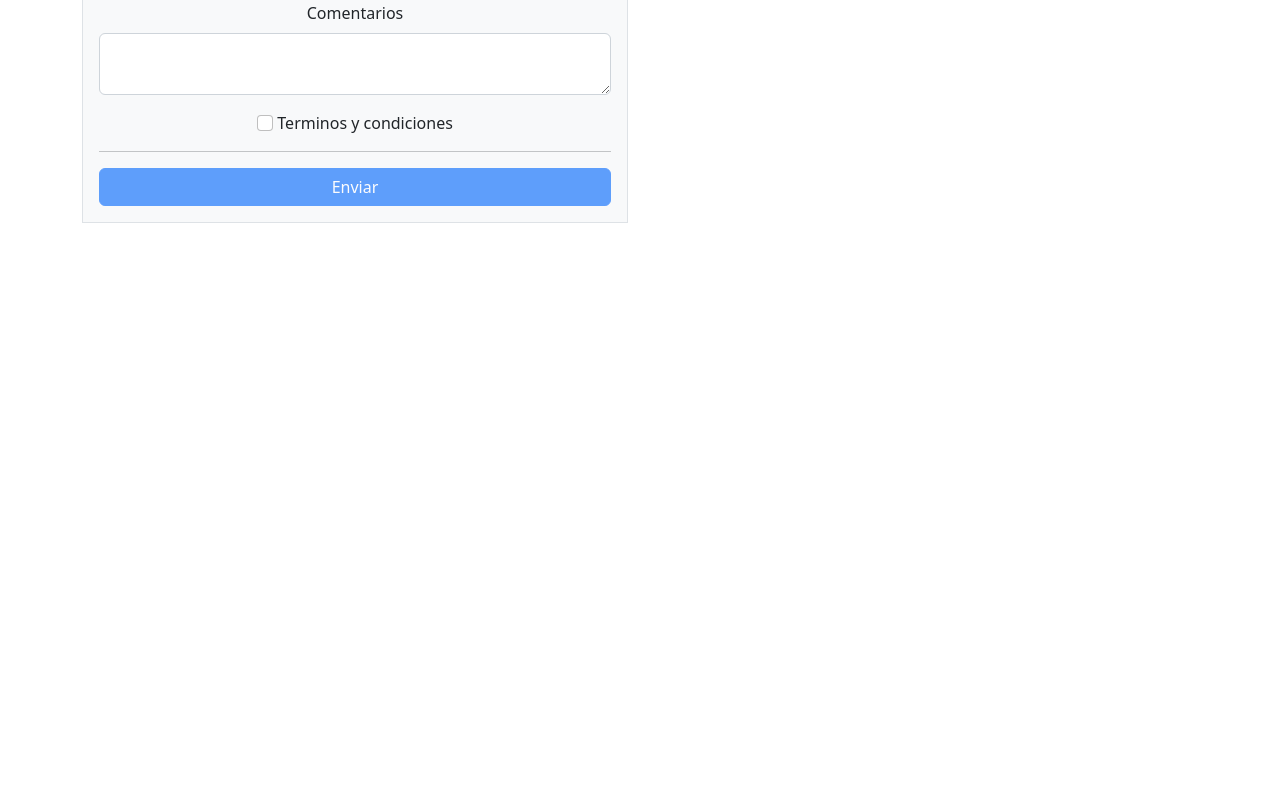
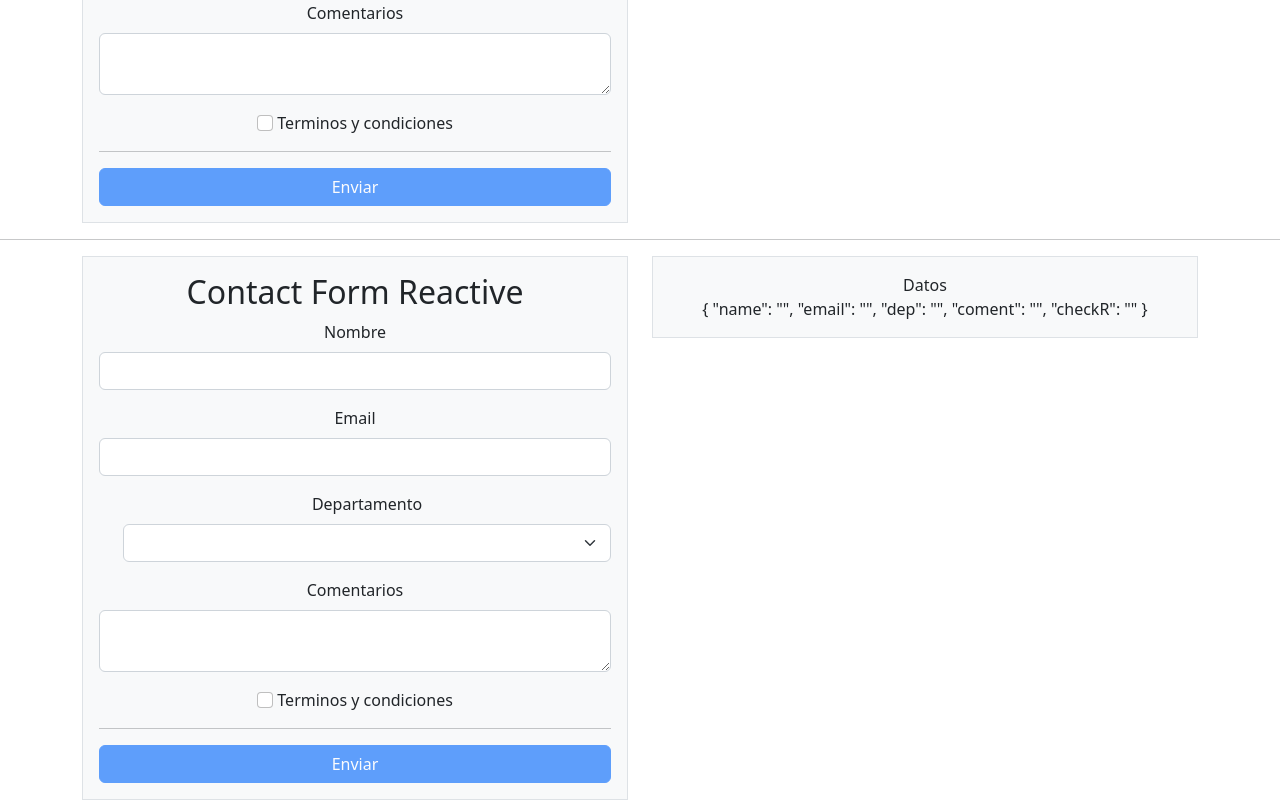
Before and after one commit to CesarKass/AngularForm, an Angular app: page / in a window 1280 px wide. Shown: the part 320-1120 px from the top of the page. Before the commit the page ends 800 px from the top, so only its background shows below. Built offline with nearby package versions, Linux system fonts and the light colour scheme.

Commit message:
Form reactive and validate

```diff
--- a/src/app/app.component.html
+++ b/src/app/app.component.html
@@ -1 +1,3 @@
 <app-contact-form></app-contact-form>
+<hr>
+<app-contact-reactive></app-contact-reactive>
--- /dev/null
+++ b/src/app/components/contact-reactive/contact-reactive.component.html
@@ -0,0 +1,69 @@
+<div class="container text-center">
+    <div class="row">
+        <div class="col-md-6">
+            <div class="p-3 border bg-light">
+                <h2>Contact Form Reactive</h2>
+                <form (ngSubmit)="onSubmit()" [formGroup]="contactForm">
+                    <div class="mb-3">
+                        <label for="name" class="form-label">Nombre</label>
+                        <input type="text" class="form-control" id="name" name="name" required formControlName="name">
+                        <div *ngIf="contactForm.get('name')?.touched && contactForm.get('name')?.errors?.['required']" class="alert alert-danger">
+                            Ingrese nombre
+                        </div>
+                        <div *ngIf="contactForm.get('name')?.touched && contactForm.get('name')?.errors?.['minlength']" class="alert alert-danger">
+                            Minimo {{contactForm.get('name')?.errors?.['minlength']?.requiredLength}} caracteres
+                        </div>
+                    </div>
+                    <div class="mb-3">
+                        <label for="email" class="form-label">Email</label>
+                        <input type="text" class="form-control" id="email" name="email" required formControlName="email">
+                        <div *ngIf="contactForm.get('email')?.touched && contactForm.get('email')?.errors?.['required']" class="alert alert-danger">
+                            Ingrese email
+                        </div>
+                    </div>
+                    <div class="mb-3 form-check">
+                        <label for="dep" class="form-label">Departamento</label>
+                        <select class="form-select" id="dep" name="dep" required formControlName="dep">
+                            <option selected disabled>- Seleccionar -</option>
+                            <option value="1">Ventas</option>
+                            <option value="2">TI</option>
+                            <option value="3">Finanzas</option>
+                        </select>
+                        <div *ngIf="contactForm.get('dep')?.touched && contactForm.get('dep')?.errors?.['required']" class="alert alert-danger">
+                            Seleccione opción
+                        </div>
+                    </div>
+                    <div class="mb-3">
+                        <label for="email" class="form-label">Comentarios</label>
+                        <textarea class="form-control" name="coment" id="coment" row="2" required formControlName="coment"></textarea>
+                        <div *ngIf="contactForm.get('coment')?.touched && contactForm.get('coment')?.errors?.['required']" class="alert alert-danger">
+                            Ingrese comentario
+                        </div>
+                        <div *ngIf="contactForm.get('coment')?.touched && contactForm.get('coment')?.errors?.['minlength']" class="alert alert-danger">
+                            Minimo {{contactForm.get('coment')?.errors?.['minlength']?.requiredLength}} caracteres
+                        </div>
+                    </div>
+                    <div class="mb-3 form-check d-flex justify-content-center">
+                        <input type="checkbox" class="form-check-input" id="checkR" name="checkR" required formControlName="checkR">
+                        &nbsp;
+                        <label class="form-check-label" for="checkR">Terminos y condiciones</label>
+                        <div *ngIf="contactForm.get('checkR')?.touched && contactForm.get('checkR')?.errors?.['required']" class="alert alert-danger">
+                            Acepte terminos y condiciones
+                        </div>
+                    </div>
+                    <hr>
+                    <div class="d-grid gap-2">
+                        <button class="btn btn-primary" type="button" type="submit" [disabled]="contactForm.invalid">Enviar</button>
+                    </div>
+                </form>
+            </div>
+        </div>
+        <div class="col-md-6">
+            <div class="p-3 border bg-light">
+                Datos
+                <br>
+                {{contactForm.value | json}}
+            </div>
+        </div>
+    </div>
+</div>
--- /dev/null
+++ b/src/app/components/contact-reactive/contact-reactive.component.ts
@@ -0,0 +1,34 @@
+import { Component, OnInit } from '@angular/core';
+import { FormBuilder, FormGroup, Validators } from '@angular/forms';
+
+@Component({
+  selector: 'app-contact-reactive',
+  templateUrl: './contact-reactive.component.html',
+  styleUrls: ['./contact-reactive.component.css']
+})
+export class ContactReactiveComponent implements OnInit {
+  contactForm !: FormGroup;
+  // campo = new FormControl();
+  constructor(
+    private readonly fb: FormBuilder
+  ) { }
+
+  ngOnInit(): void {
+    this.contactForm = this.initForm();
+  }
+
+  onSubmit(): void {
+    console.log(this.contactForm.value);
+  }
+
+  initForm(): FormGroup {
+    return this.fb.group({
+      name : ['', [Validators.required, Validators.minLength(3)]],
+      email : ['', [Validators.required, Validators.minLength(3)]],
+      dep : ['', [Validators.required]],
+      coment : ['', [Validators.required, Validators.minLength(5)]],
+      checkR : ['', [Validators.required]]
+    })
+  }
+
+}
```
Also changed, not shown: src/app/app.module.ts (+6 -3 lines), src/app/components/contact-reactive/contact-reactive.component.css (added), 1 other file (tests, documents, lock files or other folders).
